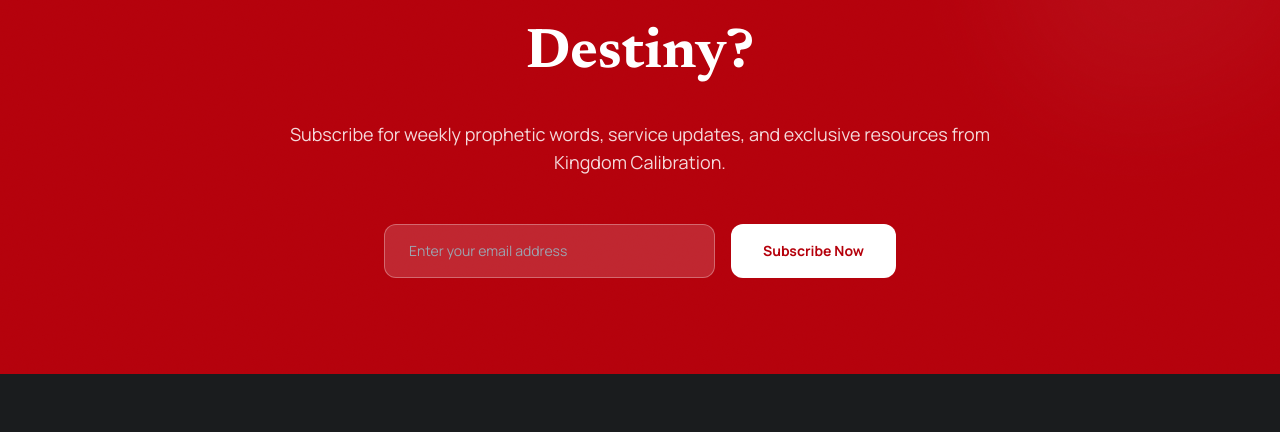
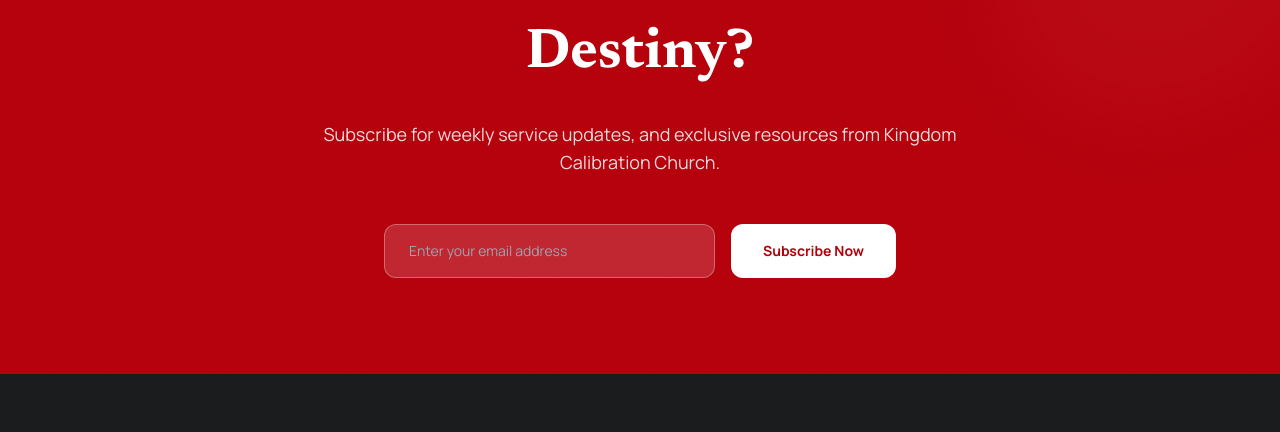
Before and after one commit to kingdomcalibrationtech-tech/KCC-Website, a plain HTML site: page index.html in a window 1280 px wide. Shown: the part 5287-5719 px from the top of the page. Drawn offline with nearby package versions, Linux system fonts and the light colour scheme; no server answers.

Commit message:
Update newsletter callout copy

```diff
--- a/index.html
+++ b/index.html
@@ -972,7 +972,7 @@
     <div class="blob w-80 h-80 opacity-20" style="position:absolute;top:-40px;right:-40px;background:rgba(255,255,255,0.2);filter:blur(60px);"></div>
     <div class="max-w-3xl mx-auto px-6 lg:px-8 text-center relative z-10">
       <h2 class="font-headline font-bold text-white mb-6" style="font-size:clamp(2rem,5vw,3.5rem);">Ready to Align Your Destiny?</h2>
-      <p class="font-body text-lg mb-12" style="color:rgba(255,255,255,0.85);">Subscribe for weekly prophetic words, service updates, and exclusive resources from Kingdom Calibration.</p>
+      <p class="font-body text-lg mb-12" style="color:rgba(255,255,255,0.85);">Subscribe for weekly service updates, and exclusive resources from Kingdom Calibration Church.</p>
       <form id="subscribe-form" class="flex flex-col sm:flex-row gap-4 max-w-lg mx-auto" onsubmit="handleSubscribe(event)">
         <input type="email" name="email" autocomplete="email" placeholder="Enter your email address" required
           class="flex-1 px-6 py-4 rounded-xl font-body text-sm outline-none transition-all"
```
